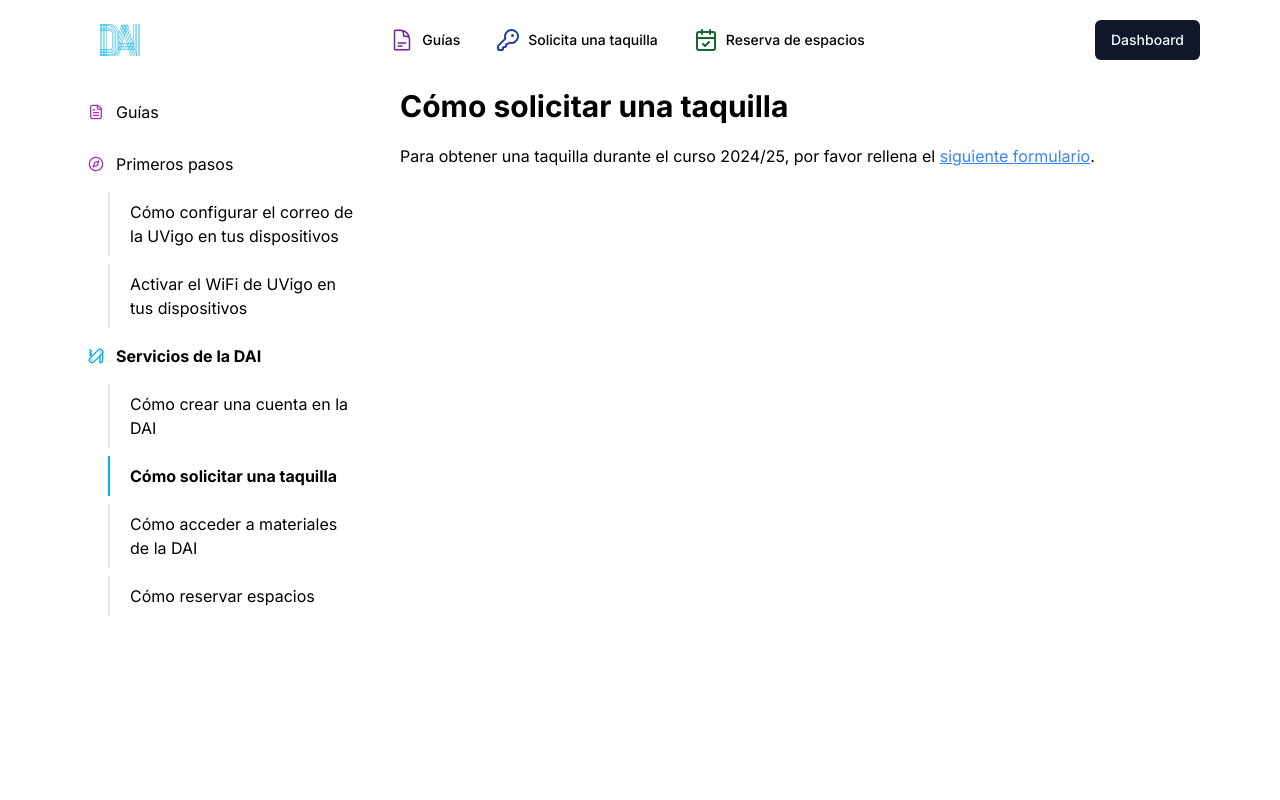
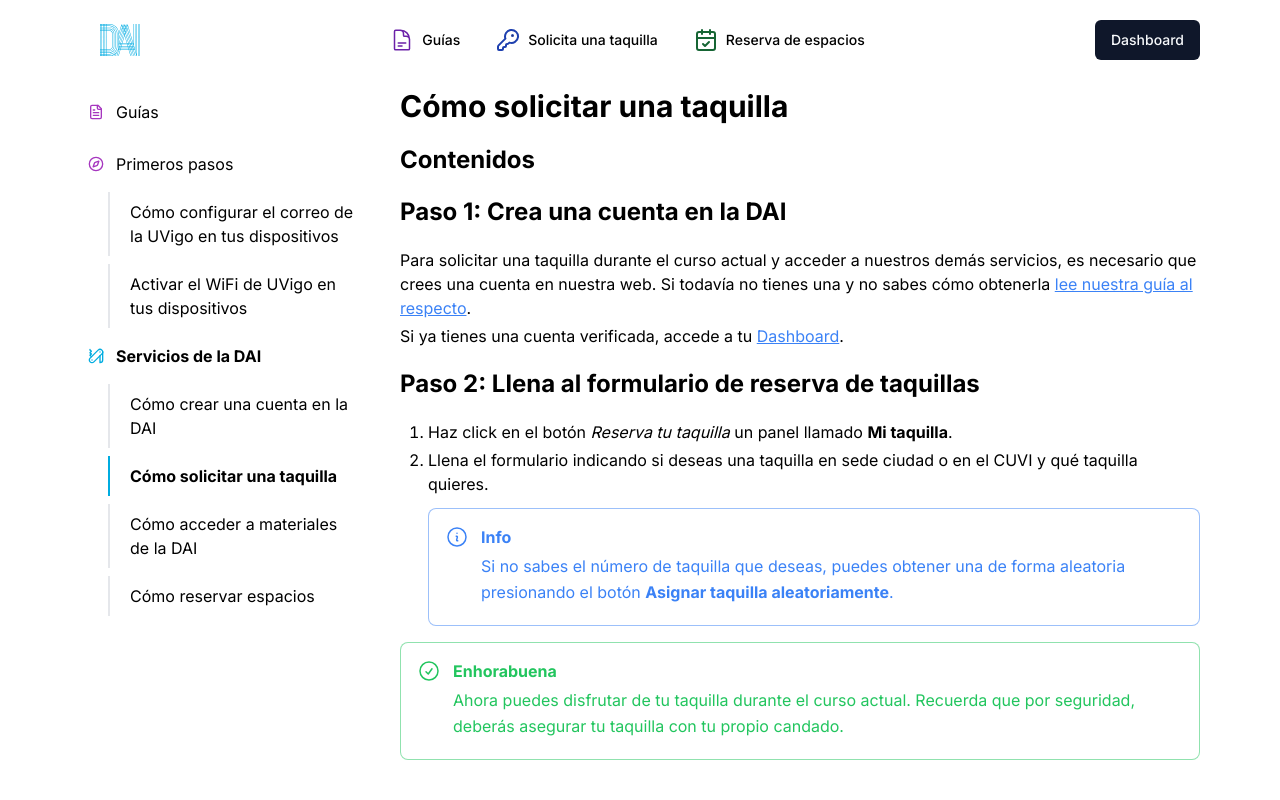
Before and after one commit to axelrogg/daiweb, a Next.js app: page /guias/servicios/como-solicitar-una-taquilla in a window 1280 px wide. Shown: the top 800 px of the page. Built offline with nearby package versions, Linux system fonts and the light colour scheme.

Commit message:
add guide for locker reservations

```diff
--- a/src/app/guias/servicios/como-solicitar-una-taquilla/page.mdx
+++ b/src/app/guias/servicios/como-solicitar-una-taquilla/page.mdx
@@ -1,4 +1,34 @@
+import { Callout, CalloutDescription } from "@/components/ui/callout";
+
 # Cómo solicitar una taquilla
 
-Para obtener una taquilla durante el curso 2024/25, por favor rellena el
-[siguiente formulario](https://docs.google.com/forms/d/e/1FAIpQLSf4C6g5A89EqQ0Ej41-syH6Sfar0tyDzBjjNs9SthrXkNKeSw/viewform).
+## Contenidos
+
+## Paso 1: Crea una cuenta en la DAI
+
+Para solicitar una taquilla durante el curso actual y acceder a nuestros demás
+servicios, es necesario que crees una cuenta en nuestra web. Si todavía no
+tienes una y no sabes cómo obtenerla
+[lee nuestra guía al respecto](https://dai.uvigo.gal/guias/dashboard/como-crear-una-cuenta-en-la-dai).
+
+Si ya tienes una cuenta verificada, accede a tu [Dashboard](https://dai.uvigo.gal/dashboard).
+
+## Paso 2: Llena al formulario de reserva de taquillas
+
+1.  Haz click en el botón *Reserva tu taquilla* un panel llamado **Mi taquilla**.
+2.  Llena el formulario indicando si deseas una taquilla en sede ciudad o en el
+    CUVI y qué taquilla quieres.
+
+    <Callout variant="info">
+        <CalloutDescription>
+            Si no sabes el número de taquilla que deseas, puedes obtener una de
+            forma aleatoria presionando el botón **Asignar taquilla aleatoriamente**.
+        </CalloutDescription>
+    </Callout>
+
+<Callout variant="success">
+    <CalloutDescription>
+        Ahora puedes disfrutar de tu taquilla durante el curso actual. Recuerda
+        que por seguridad, deberás asegurar tu taquilla con tu propio candado.
+    </CalloutDescription>
+</Callout>
```
